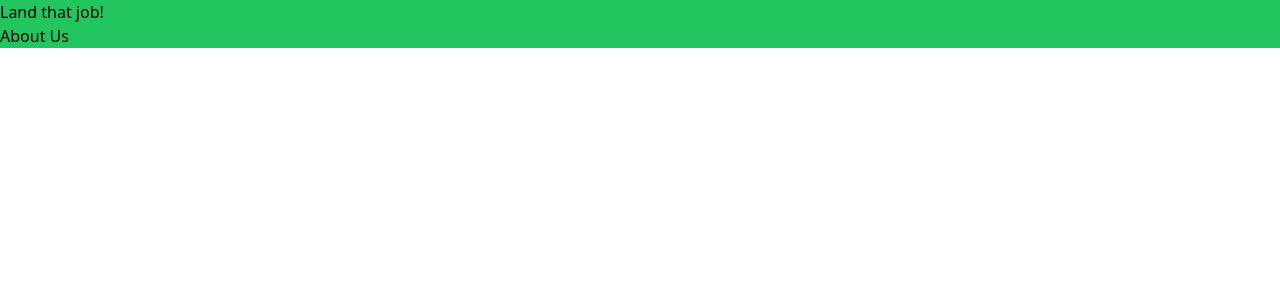
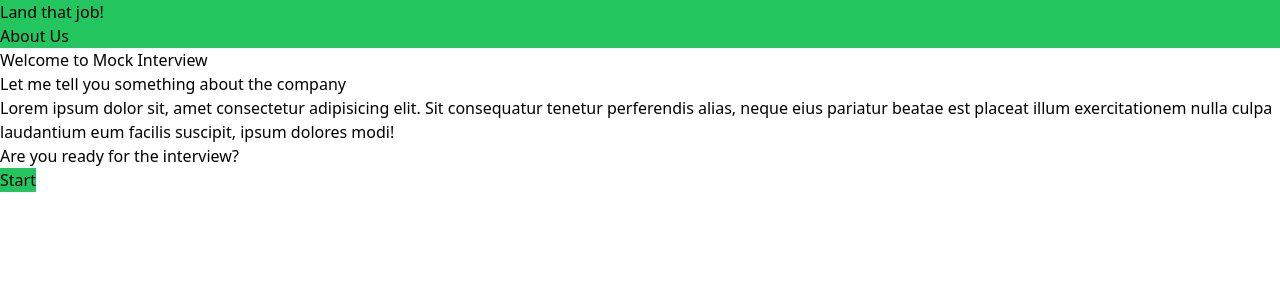
Before and after one commit to Mark-Quirante/Interview.io, a React (Vite) app: page /InterviewPrep in a window 1280 px wide. Shown: the top 300 px of the page. Built offline with nearby package versions, Linux system fonts and the light colour scheme; no server answers.

Commit message:
Added another InterviewPrep component

```diff
--- a/src/App.jsx
+++ b/src/App.jsx
@@ -4,6 +4,7 @@ import OpenAI from "openai";
 import { BrowserRouter as Router, Route, Routes } from "react-router-dom";
 import Navbar from "./Navbar";
 import Job from "./Job";
+import InterviewPrep from "./InterviewPrep";
 
 function App() {
 	const [haiku, setHaiku] = useState("");
@@ -49,6 +50,7 @@ function App() {
 			<div>
 				<Routes>
 					<Route path="/" element={<Job />} />
+					<Route path="/InterviewPrep" element={<InterviewPrep />} />
 				</Routes>
 			</div>
 		</Router>
--- /dev/null
+++ b/src/InterviewPrep.jsx
@@ -0,0 +1,18 @@
+function InterviewPrep() {
+	return (
+		<div>
+			<p>Welcome to Mock Interview</p>
+			<p>Let me tell you something about the company</p>
+			<p>
+				Lorem ipsum dolor sit, amet consectetur adipisicing elit. Sit
+				consequatur tenetur perferendis alias, neque eius pariatur beatae est
+				placeat illum exercitationem nulla culpa laudantium eum facilis
+				suscipit, ipsum dolores modi!
+			</p>
+			<p>Are you ready for the interview?</p>
+			<button className="bg-green-500">Start</button>
+		</div>
+	);
+}
+
+export default InterviewPrep;
```
